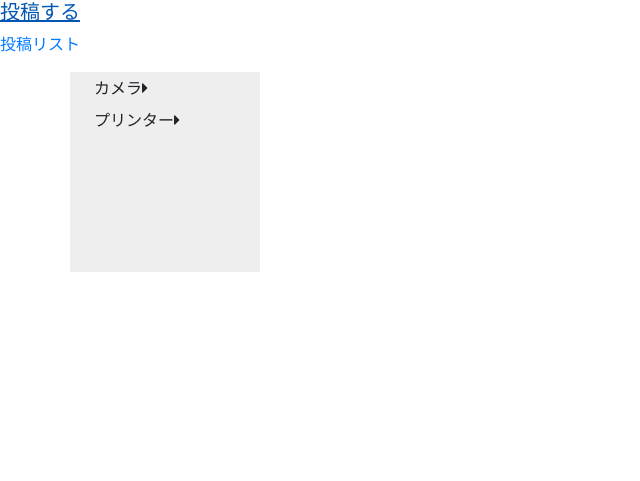
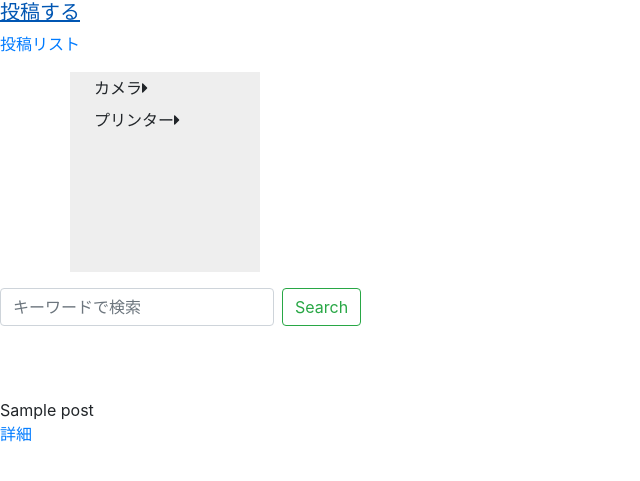
Before and after one commit to akihiro-hosoya/django_test, a Django app: page / in a window 1280 px wide. Shown: the top 481 px of the page, without its empty margins (0-640 px from the left). Run offline with Django 3.2, Linux system fonts and the light colour scheme; tables that the repository leaves empty hold one stand-in row (values such as "Sample post"); some libraries are stand-ins or nearby versions.

Commit message:
単数キーワード検索機能作成

```diff
--- a/app/templates/app/index.html
+++ b/app/templates/app/index.html
@@ -125,8 +125,21 @@
     </div>
 </div>
 
+<!-- 検索フォーム -->
+<form class="form-inline my-2 my-lg-0" method="GET" action="{% url 'app:index' %}">
+    <input class="form-control mr-sm-2" type="text" placeholder="キーワードで検索" aria-label="Search" name="keyword">
+    <button class="btn btn-outline-success my-2 my-sm-0" type="submit">Search</button>
+</form>
+
 <br><br><br>
 
-
+{% for post in post_list %}
+<ul>
+    <li>
+        {{ post.title }}
+        <a href="#">詳細</a>
+    </li>
+</ul>
+{% endfor %}
 
 {% endblock content %}
--- a/app/views.py
+++ b/app/views.py
@@ -2,7 +2,11 @@
 from .forms import PostCreateForm
 from .models import Post, GrandCategory, ParentCategory, Category
 from django.views.generic import CreateView, TemplateView, ListView
-
+from django.shortcuts import render, get_object_or_404
+from django.contrib import messages
+from django.db.models import Q
+from functools import reduce
+from operator import and_
 
 class PostCreateView(CreateView):
     model = Post
@@ -16,8 +20,19 @@
         context['parentcategory_list'] = ParentCategory.objects.all()
         return context
 
-class IndexView(TemplateView):
-    template_name = "app/index.html"
+class IndexView(ListView):
+    model = Post
+    template_name = 'app/index.html'
+
+    def get_queryset(self):
+        queryset = Post.objects.order_by('-id')
+        keyword = self.request.GET.get('keyword')
+        if keyword:
+            queryset = queryset.filter(
+                        Q(title__icontains=keyword)
+                    )
+            messages.success(self.request, '「{}」の検索結果'.format(keyword))
+        return queryset
 
 class PostListView(ListView):
     model = Post
```
Also changed, not shown: app/templates/app/post_list.html (+6 -0 lines).
